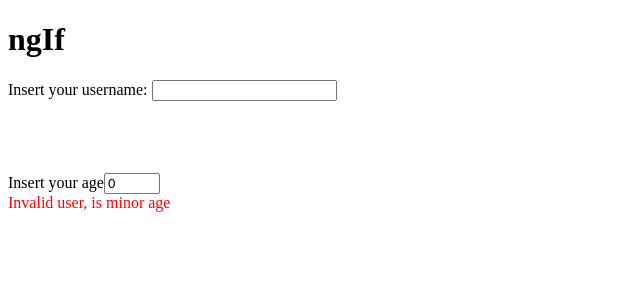
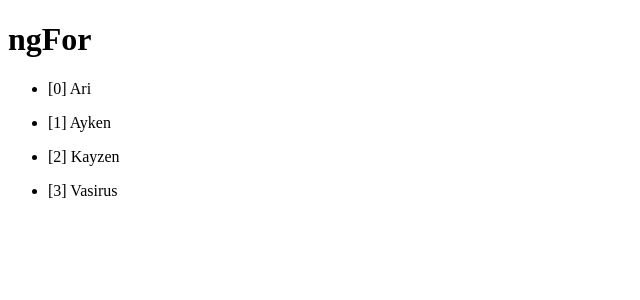
Before and after one commit to AriDevK/angular-tutorial, an Angular app: page / in a window 1280 px wide. Shown: the top 300 px of the page, without its empty margins (0-640 px from the left). Built offline with nearby package versions, Linux system fonts and the light colour scheme.

Commit message:
Learn ngFor showing my friend list in view

```diff
--- a/src/app/app.component.html
+++ b/src/app/app.component.html
@@ -1,22 +1,5 @@
-<h1>ngIf</h1>
+<h1>ngFor</h1>
 
-<label for="name">Insert your username: </label>
-<input type="text" [(ngModel)]="user.name">
-<br>
-<span *ngIf="user.name.toUpperCase() === 'ADMIN'" style="color: red;">Invalid username</span>
-
-
-<br><br><br><br>
-
-<label for="age">Insert your age</label>
-<input type="number" min="0" max="99" [(ngModel)]="user.age">
-<br>
-<span *ngIf="user.age < 18; else elseIsMayor" style="color: red;">
-  Invalid user, is minor age
-</span>
-
-<ng-template #elseIsMayor>
-  <span style="color: green;">
-    Valid user :D
-  </span>
-</ng-template>
+<ul *ngFor="let friend of friends; index as i">
+  <li>[{{ i }}] {{ friend }}</li>
+</ul>
--- a/src/app/app.component.ts
+++ b/src/app/app.component.ts
@@ -6,8 +6,10 @@ import { Component } from '@angular/core';
   styleUrls: ['./app.component.scss']
 })
 export class AppComponent {
-  user = {
-    name : '',
-    age : 0
-  };
+  friends: string[] = [
+    'Ari',
+    'Ayken',
+    'Kayzen',
+    'Vasirus'
+  ]
 }
```
